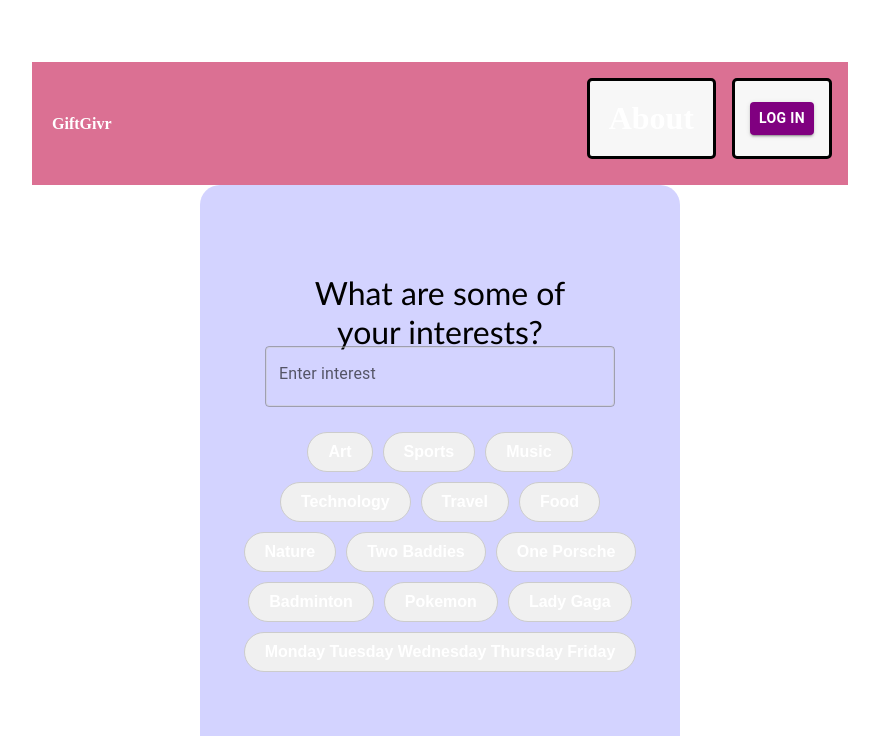
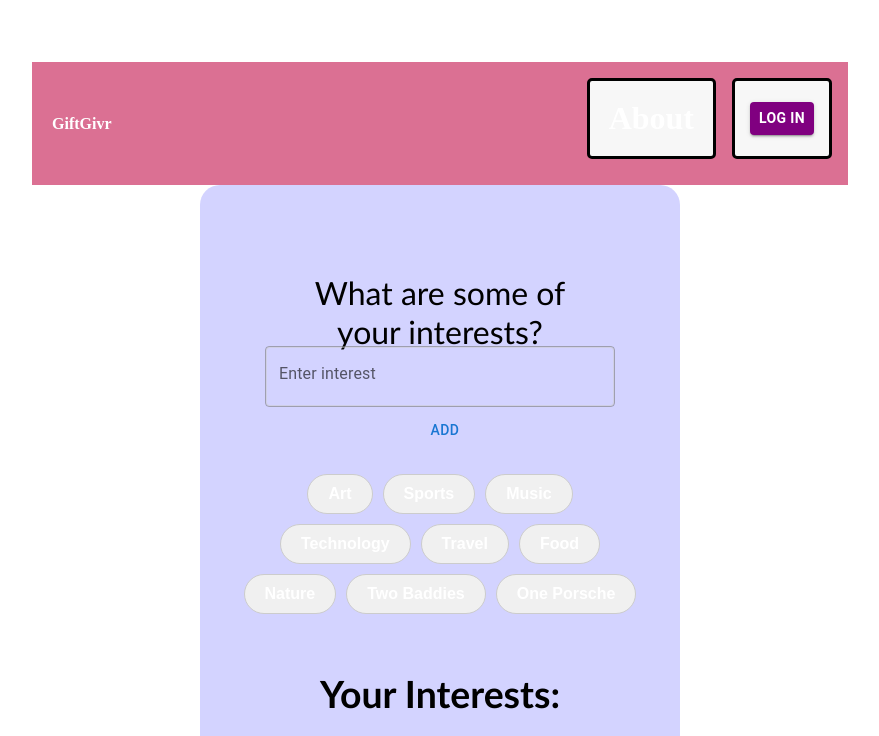
Before and after one commit to AndyNguwin/GiftGivr, a React (Vite) app: page /Interests in a window 1280 px wide. Shown: the top 736 px of the page, without its empty margins (200-1079 px from the left). Built offline with nearby package versions, Linux system fonts and the light colour scheme.

Commit message:
Inputting a tag now gives a tag button!

```diff
--- a/src/pages/Interests.css
+++ b/src/pages/Interests.css
@@ -1,4 +1,4 @@
-body {
+    body {
     margin: 0;
     padding: 30px; /* Adds padding around the entire body */
     padding-left: 200px;
--- a/src/pages/Interests.tsx
+++ b/src/pages/Interests.tsx
@@ -10,8 +10,9 @@ import { useState } from 'react';
 function Interests() {
     // The Select your interests thing
     const [interests, setInterests] = useState<string[]>([]);
-    const availableTags = ['Art', 'Sports', 'Music', 'Technology', 'Travel', 'Food', 'Nature', 'Two Baddies', 'One Porsche', 'Badminton', 'Pokemon', 'Lady Gaga', 'Monday Tuesday Wednesday Thursday Friday'];
-
+    const [availableTags, setAvailableTags] = useState<string[]>([
+        'Art', 'Sports', 'Music', 'Technology', 'Travel', 'Food', 'Nature', 'Two Baddies', 'One Porsche'
+    ]);
     // The add your own tag thing
     const [userInput, setUserInput] = useState('');
 
@@ -30,10 +31,17 @@ function Interests() {
     // Function for adding user input as a tag
     const handleUserInput = () => {
         if (userInput.trim() && !interests.includes(userInput)) {
+            setAvailableTags([...availableTags, userInput.trim()]);
             setInterests([...interests, userInput.trim()]);
         }
         setUserInput('');
     }
+
+    const handleKeyDown = (e: React.KeyboardEvent<HTMLInputElement>) => {
+        if (e.key === 'Enter') {
+            handleUserInput();
+        }
+    };
 
     return (
         <>
@@ -42,9 +50,17 @@ function Interests() {
                     What are some of your interests?
                 </div>
 
-                <div id='input'> <TextField label='Enter interest' value={userInput} onKeyDown={handleUserInput}>
-                    Hey
-                </TextField></div>
+                <div id='input'>
+                    <TextField
+                        label='Enter interest'
+                        value={userInput}
+                        onChange={(e) => setUserInput(e.target.value)}
+                        onKeyDown={handleKeyDown}>
+                    </TextField>
+                    <Button onClick={handleUserInput} style={{ marginLeft: '10px' }}>
+                        Add
+                    </Button>
+                </div>
 
                 <div className='tags-container'>
                 {availableTags.map((tag) => (
@@ -68,7 +84,7 @@ function Interests() {
 
             </div>
 
-                <div id='next'>
+                <div id='next' href=''>
                     Next
                 </div>
 
```
